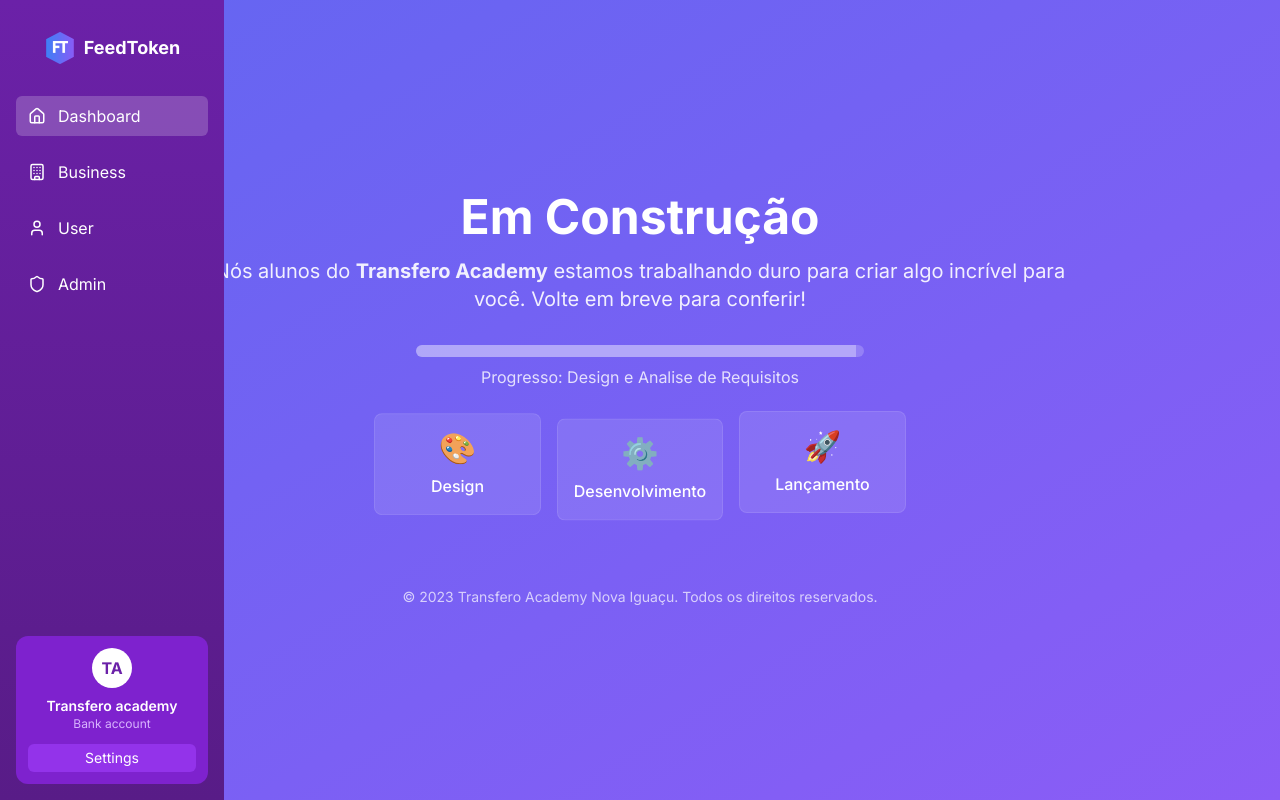
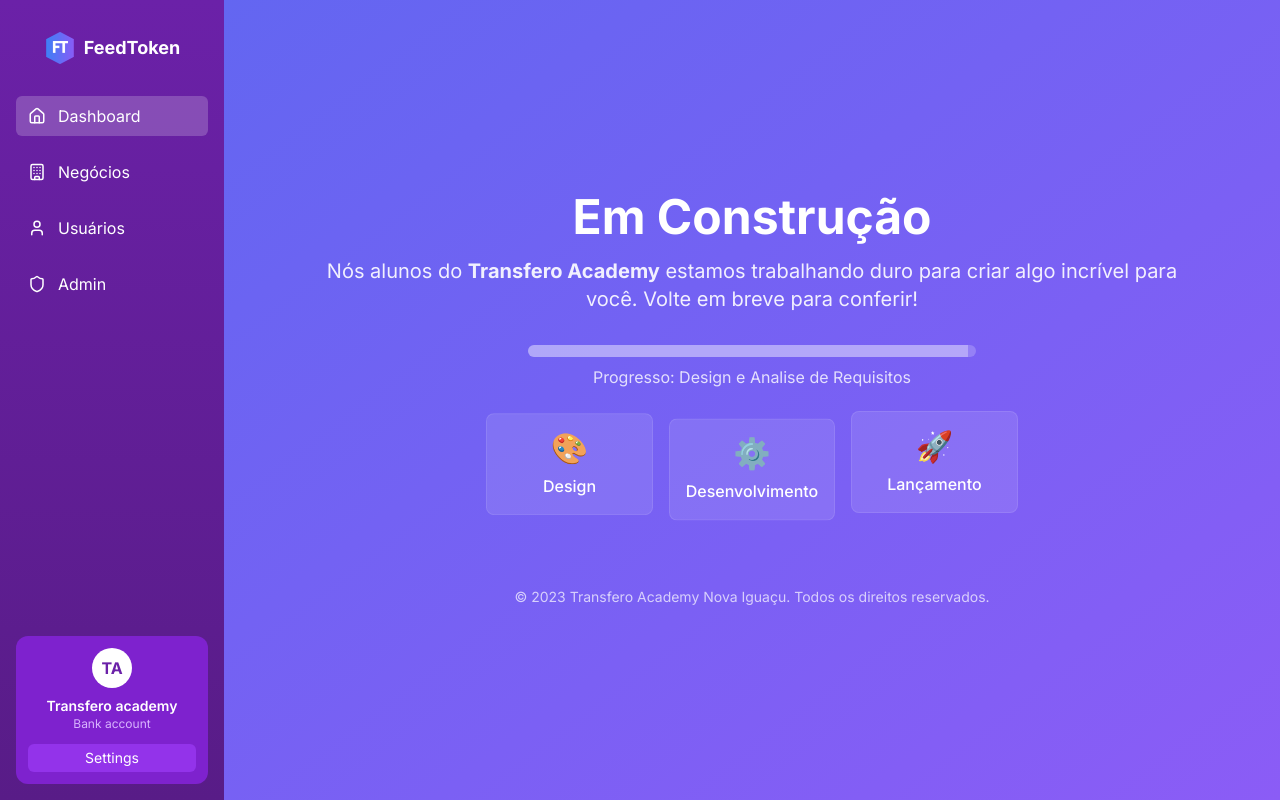
Before and after one commit to TransferoNovaIguacu/feedback-company-front, a Next.js app: page / in a window 1280 px wide. Built offline with nearby package versions, Linux system fonts and the light colour scheme.

Commit message:
styles: atualização sidebarra fixed e sem props

```diff
--- a/app/components/sidebar.tsx
+++ b/app/components/sidebar.tsx
@@ -1,16 +1,8 @@
-"use client";
-
-import React, { ReactNode, useState, useEffect } from "react";
+import React, { useState, useEffect } from "react";
 import { usePathname } from "next/navigation";
 import { Home, Building, User, Shield, Menu, X } from "lucide-react";
 import CompanyProfile from "./company-sidebar";
 import Image from "next/image";
-
-export type MenuItem = {
-  key: "dashboard" | "business" | "user" | "admin";
-  label: string;
-  href: string;
-};
 
 type CompanyInfo = {
   name: string;
@@ -19,88 +11,93 @@ type CompanyInfo = {
 };
 
 type SidebarProps = {
-  menuItems: MenuItem[];
   companyInfo: CompanyInfo;
-  children: ReactNode;
 };
 
-const iconMap: Record<MenuItem["key"], JSX.Element> = {
-  dashboard: <Home size={18} />,
-  business: <Building size={18} />,
-  user: <User size={18} />,
-  admin: <Shield size={18} />,
-};
+const SIDEBAR_WIDTH = 224; // 14rem * 16px = 224px
 
-const Sidebar: React.FC<SidebarProps> = ({ menuItems, companyInfo, children }) => {
+const menuItems = [
+  { key: "dashboard", label: "Dashboard", href: "/dashboard", icon: <Home size={18} /> },
+  { key: "business", label: "Negócios", href: "/business", icon: <Building size={18} /> },
+  { key: "user", label: "Usuários", href: "/users", icon: <User size={18} /> },
+  { key: "admin", label: "Admin", href: "/admin", icon: <Shield size={18} /> },
+] as const;
+
+type MenuItem = (typeof menuItems)[number];
+
+const Sidebar: React.FC<SidebarProps> = ({ companyInfo }) => {
   const pathname = usePathname();
   const [sidebarOpen, setSidebarOpen] = useState(false);
 
   const selectedKey =
     menuItems.find((item) => pathname.startsWith(item.href))?.key ?? "dashboard";
 
-  // Evita scroll no body quando o menu mobile está aberto
+  // Função para verificar se estamos em tela desktop >= md (768px)
+  const isDesktop = () => window.matchMedia("(min-width: 768px)").matches;
+
   useEffect(() => {
-    if (sidebarOpen) {
-      document.body.style.overflow = "hidden";
+    // Ajusta overflow body quando mobile sidebar aberta
+    document.body.style.overflow = sidebarOpen ? "hidden" : "";
+
+    // Se desktop e sidebar fixa (sempre visível), adiciona padding-left para empurrar o conteúdo
+    if (isDesktop()) {
+      if (!sidebarOpen) {
+        // Sidebar desktop está visível (fixed) e mobile sidebar fechada, ajustar padding-left no body
+        document.body.style.paddingLeft = `${SIDEBAR_WIDTH}px`;
+      } else {
+        // Se sidebar mobile está aberta (sobrepõe tudo), remove padding-left do body
+        document.body.style.paddingLeft = "";
+      }
     } else {
-      document.body.style.overflow = "";
+      // Em telas mobile remove o padding-left do body
+      document.body.style.paddingLeft = "";
     }
+
+    // Ouça resize para ajustar padding dinamicamente quando mudar a largura da janela
+    const handleResize = () => {
+      if (isDesktop() && !sidebarOpen) {
+        document.body.style.paddingLeft = `${SIDEBAR_WIDTH}px`;
+      } else {
+        document.body.style.paddingLeft = "";
+      }
+    };
+
+    window.addEventListener("resize", handleResize);
+
     return () => {
       document.body.style.overflow = "";
+      document.body.style.paddingLeft = "";
+      window.removeEventListener("resize", handleResize);
     };
   }, [sidebarOpen]);
 
   return (
-    <div className="flex flex-col min-h-screen">
-      {/* Mobile Top Navbar — escondida quando sidebar está aberta */}
+    <>
+      {/* Topbar mobile */}
       {!sidebarOpen && (
         <div className="md:hidden fixed top-0 left-0 right-0 z-50 w-full bg-purple-800 text-white p-4 flex justify-between items-center">
           <div className="flex items-center">
-            <Image
-              src="/png/logo.png"
-              alt="FeedToken logo"
-              width={28}
-              height={28}
-              className="mr-2"
-            />
+            <Image src="/png/logo.png" alt="FeedToken logo" width={28} height={28} className="mr-2" />
             <span className="font-bold text-lg">FeedToken</span>
           </div>
-          <button
-            aria-label="Abrir menu"
-            onClick={() => setSidebarOpen(true)}
-            className="focus:outline-none"
-          >
+          <button aria-label="Abrir menu" onClick={() => setSidebarOpen(true)}>
             <Menu size={24} />
           </button>
         </div>
       )}
 
-      {/* Fixed Sidebar (desktop) */}
+      {/* Sidebar desktop (fixa no topo) */}
       <div className="hidden md:flex fixed top-0 left-0 z-50 h-screen w-56 bg-gradient-to-b from-purple-800 to-purple-900 text-white flex-col justify-between p-4">
-        <SidebarContent
-          menuItems={menuItems}
-          selectedKey={selectedKey}
-          companyInfo={companyInfo}
-        />
+        <SidebarContent selectedKey={selectedKey} companyInfo={companyInfo} />
       </div>
 
-      {/* Sidebar Mobile Drawer */}
+      {/* Sidebar mobile */}
       {sidebarOpen && (
         <>
-          {/* Overlay */}
-          <div
-            className="fixed inset-0 bg-black bg-opacity-50 z-40"
-            onClick={() => setSidebarOpen(false)}
-          />
-          {/* Sidebar */}
+          <div className="fixed inset-0 bg-black bg-opacity-50 z-40" onClick={() => setSidebarOpen(false)} />
           <div className="fixed top-0 left-0 z-50 h-full w-56 bg-gradient-to-b from-purple-800 to-purple-900 text-white flex flex-col justify-between p-4">
-            <SidebarContent
-              menuItems={menuItems}
-              selectedKey={selectedKey}
-              companyInfo={companyInfo}
-            />
+            <SidebarContent selectedKey={selectedKey} companyInfo={companyInfo} />
           </div>
-          {/* Botão de fechar */}
           <button
             aria-label="Fechar menu"
             onClick={() => setSidebarOpen(false)}
@@ -110,36 +107,20 @@ const Sidebar: React.FC<SidebarProps> = ({ menuItems, companyInfo, children }) =
           </button>
         </>
       )}
-
-      {/* Main Content */}
-      <main className={`flex-1 w-full`}>
-        {children}
-      </main>
-    </div>
+    </>
   );
 };
 
 type SidebarContentProps = {
-  menuItems: MenuItem[];
   selectedKey: MenuItem["key"];
   companyInfo: CompanyInfo;
 };
 
-const SidebarContent: React.FC<SidebarContentProps> = ({
-  menuItems,
-  selectedKey,
-  companyInfo,
-}) => (
+const SidebarContent: React.FC<SidebarContentProps> = ({ selectedKey, companyInfo }) => (
   <>
     <div>
       <div className="flex items-center justify-center mt-4 mb-8">
-        <Image
-          src="/png/logo.png"
-          alt="FeedToken logo"
-          width={32}
-          height={32}
-          className="rounded-md mr-2"
-        />
+        <Image src="/png/logo.png" alt="FeedToken logo" width={32} height={32} className="rounded-md mr-2" />
         <span className="font-bold text-lg">FeedToken</span>
       </div>
       <ul className="space-y-4">
@@ -153,7 +134,7 @@ const SidebarContent: React.FC<SidebarContentProps> = ({
                   isActive ? "bg-white bg-opacity-20" : ""
                 }`}
               >
-                {iconMap[item.key]}
+                {item.icon}
                 <span>{item.label}</span>
               </a>
             </li>
@@ -161,7 +142,7 @@ const SidebarContent: React.FC<SidebarContentProps> = ({
         })}
       </ul>
     </div>
-    <CompanyProfile company={companyInfo} settingsUrl={""} />
+    <CompanyProfile company={companyInfo} settingsUrl="" />
   </>
 );
 
--- a/app/page.tsx
+++ b/app/page.tsx
@@ -1,29 +1,10 @@
 "use client";
 import Head from 'next/head';
-import Sidebar, { MenuItem } from './components/sidebar';
+import Sidebar from './components/sidebar';
 
 
 
 export default function EmConstrucao() {
-
-  const menuItems: MenuItem[] = [
-  {
-    key: "dashboard", label: "Dashboard",
-    href: ''
-  },
-  {
-    key: "business", label: "Business",
-    href: ''
-  },
-  {
-    key: "user", label: "User",
-    href: ''
-  },
-  {
-    key: "admin", label: "Admin",
-    href: ''
-  },
-];
 
 
 const companyInfo = {
@@ -35,7 +16,7 @@ const companyInfo = {
 
   return (
     <>
-    <Sidebar menuItems={menuItems} companyInfo={companyInfo}>
+    <Sidebar companyInfo={companyInfo} />
       <Head>
         <title>Em Construção</title>
       </Head>
@@ -75,7 +56,6 @@ const companyInfo = {
           &copy; 2023 Transfero Academy Nova Iguaçu. Todos os direitos reservados.
         </div>
       </div>
-      </Sidebar>
 
 
 
```
